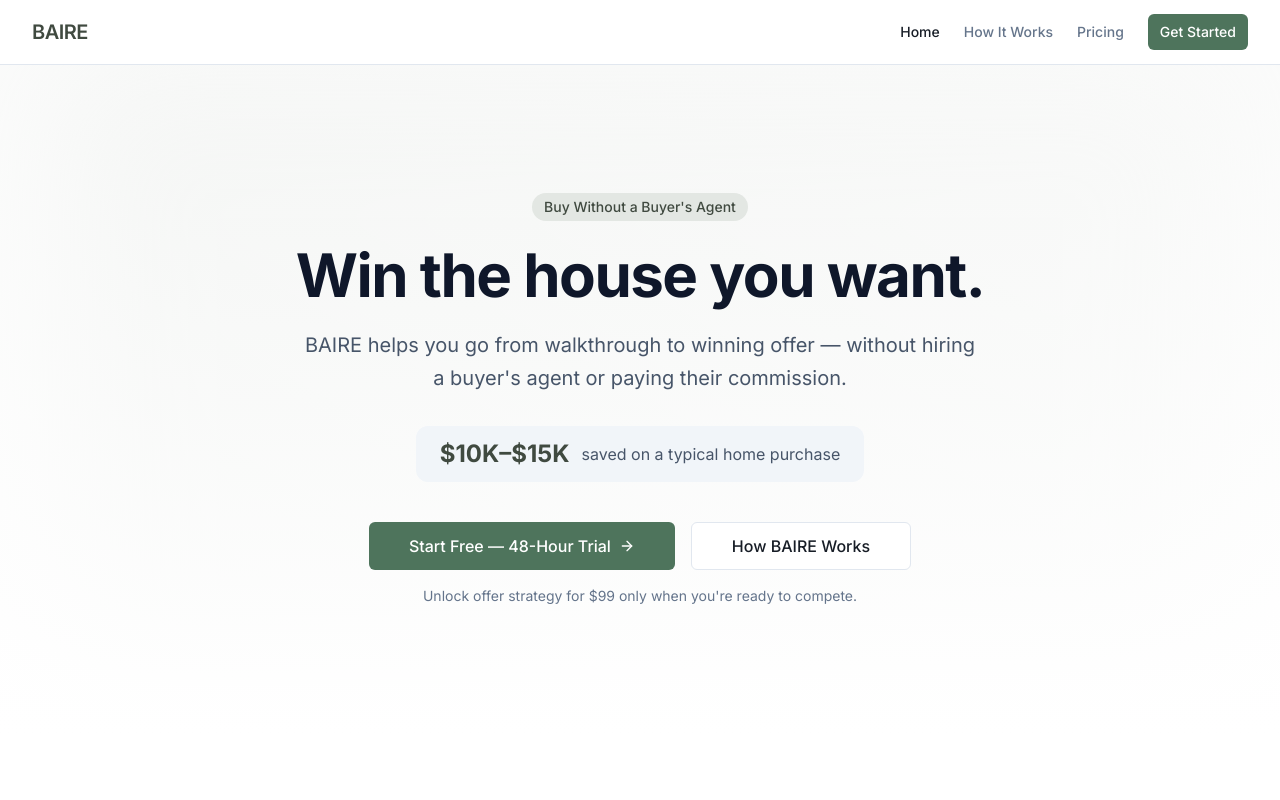
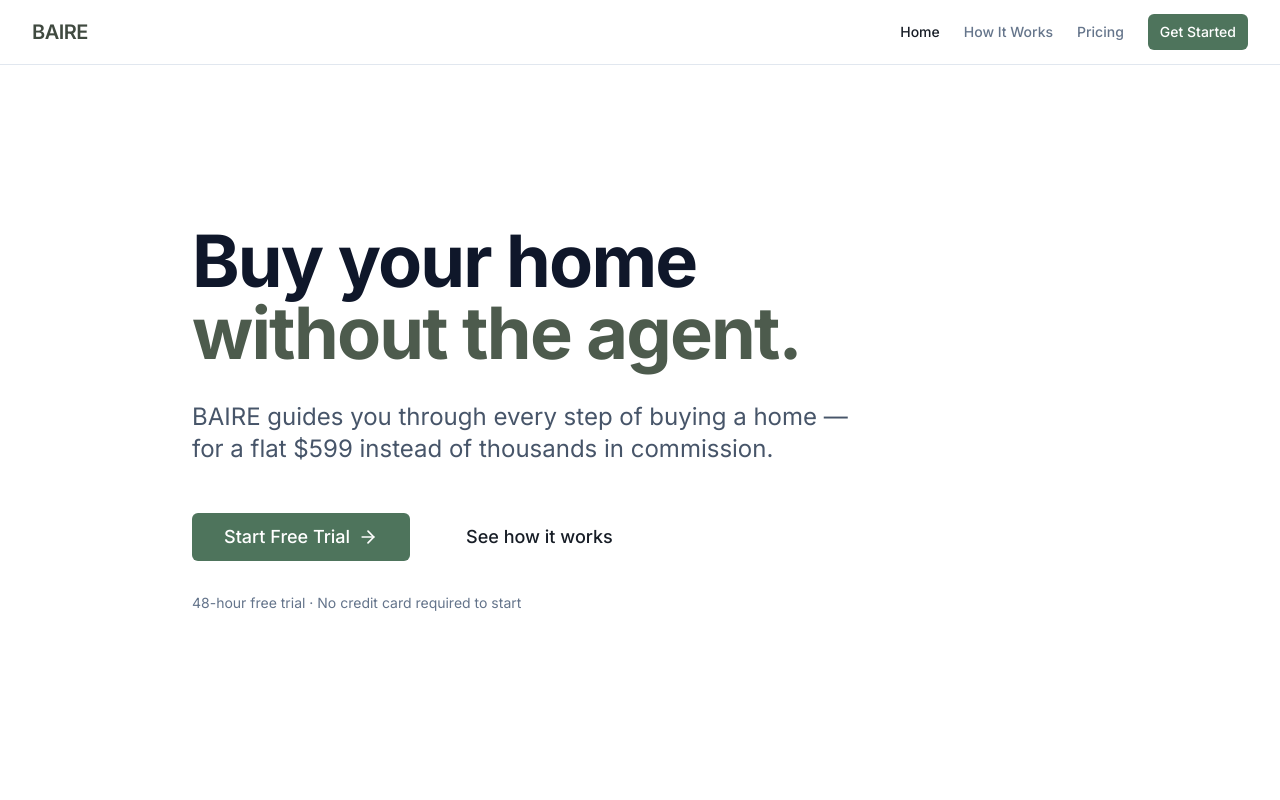
Before and after one commit to geoffbailey114/baireapp, a Next.js app: page / in a window 1280 px wide. Shown: the top 800 px of the page. Built offline with nearby package versions, Linux system fonts and the light colour scheme.

Commit message:
Update hero.tsx

```diff
--- a/components/hero.tsx
+++ b/components/hero.tsx
@@ -1,87 +1,44 @@
 'use client'
 
 import Link from 'next/link'
-import { motion } from 'framer-motion'
 import { ArrowRight } from 'lucide-react'
 import { Button } from '@/components/ui/button'
 
 export function Hero() {
   return (
-    <section className="relative overflow-hidden bg-gradient-to-b from-sage-50/50 to-white">
-      <div className="container py-20 md:py-28 lg:py-32">
-        <div className="mx-auto max-w-4xl text-center">
-          <motion.div
-            initial={{ opacity: 0, y: 20 }}
-            animate={{ opacity: 1, y: 0 }}
-            transition={{ duration: 0.5 }}
-          >
-            <span className="inline-flex items-center rounded-full bg-sage-100 px-3 py-1 text-sm font-medium text-sage-700 mb-6">
-              Buy Without a Buyer's Agent
-            </span>
-          </motion.div>
+    <section className="relative bg-white">
+      <div className="container py-24 md:py-32 lg:py-40">
+        <div className="mx-auto max-w-4xl">
+          {/* Main headline - much larger, tighter line height */}
+          <h1 className="text-5xl md:text-6xl lg:text-7xl font-bold tracking-tight text-slate-900 leading-[1.1]">
+            Buy your home
+            <br />
+            <span className="text-sage-600">without the agent.</span>
+          </h1>
 
-          <motion.h1
-            initial={{ opacity: 0, y: 20 }}
-            animate={{ opacity: 1, y: 0 }}
-            transition={{ duration: 0.5, delay: 0.1 }}
-            className="text-4xl font-bold tracking-tight text-slate-900 sm:text-5xl md:text-6xl"
-          >
-            Win the house you want.
-          </motion.h1>
+          {/* Subhead - more breathing room, shorter */}
+          <p className="mt-8 text-xl md:text-2xl text-slate-600 max-w-2xl leading-relaxed">
+            BAIRE guides you through every step of buying a home —
+            for a flat $599 instead of thousands in commission.
+          </p>
 
-          <motion.p
-            initial={{ opacity: 0, y: 20 }}
-            animate={{ opacity: 1, y: 0 }}
-            transition={{ duration: 0.5, delay: 0.2 }}
-            className="mt-6 text-xl text-slate-600 leading-relaxed max-w-2xl mx-auto"
-          >
-            BAIRE helps you go from walkthrough to winning offer — without hiring a buyer's agent or paying their commission.
-          </motion.p>
-
-          {/* Value prop card */}
-          <motion.div
-            initial={{ opacity: 0, y: 20 }}
-            animate={{ opacity: 1, y: 0 }}
-            transition={{ duration: 0.5, delay: 0.3 }}
-            className="mt-8 inline-flex items-center gap-3 rounded-xl bg-slate-100 px-6 py-3"
-          >
-            <span className="text-2xl font-bold text-sage-700">$10K–$15K</span>
-            <span className="text-slate-600">saved on a typical home purchase</span>
-          </motion.div>
-
-          <motion.div
-            initial={{ opacity: 0, y: 20 }}
-            animate={{ opacity: 1, y: 0 }}
-            transition={{ duration: 0.5, delay: 0.4 }}
-            className="mt-10 flex flex-col sm:flex-row items-center justify-center gap-4"
-          >
-            <Button asChild size="xl">
-              <Link href="/pricing">
-                Start Free — 48-Hour Trial
-                <ArrowRight className="ml-2 h-4 w-4" />
+          {/* CTA - more prominence */}
+          <div className="mt-12 flex flex-col sm:flex-row gap-4">
+            <Button asChild size="xl" className="text-lg px-8 py-6">
+              <Link href="/signup">
+                Start Free Trial
+                <ArrowRight className="ml-2 h-5 w-5" />
               </Link>
             </Button>
-            <Button variant="outline" size="xl" asChild>
-              <Link href="/how-baire-works">How BAIRE Works</Link>
+            <Button variant="ghost" size="xl" asChild className="text-lg">
+              <Link href="/how-baire-works">See how it works</Link>
             </Button>
-          </motion.div>
+          </div>
 
-          {/* Micro-line */}
-          <motion.p
-            initial={{ opacity: 0 }}
-            animate={{ opacity: 1 }}
-            transition={{ duration: 0.5, delay: 0.5 }}
-            className="mt-4 text-sm text-slate-500"
-          >
-            Unlock offer strategy for $99 only when you're ready to compete.
-          </motion.p>
-        </div>
-      </div>
-
-      {/* Background decoration */}
-      <div className="absolute inset-x-0 top-0 -z-10 h-full overflow-hidden">
-        <div className="absolute left-1/2 top-0 -translate-x-1/2 blur-3xl opacity-20">
-          <div className="aspect-[1155/678] w-[72rem] bg-gradient-to-tr from-sage-300 to-sage-100" />
+          {/* Simple trust line - minimal */}
+          <p className="mt-8 text-sm text-slate-500">
+            48-hour free trial · No credit card required to start
+          </p>
         </div>
       </div>
     </section>
```
